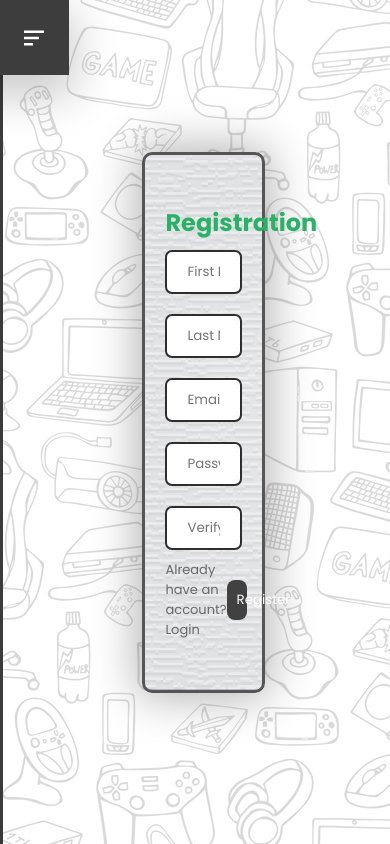
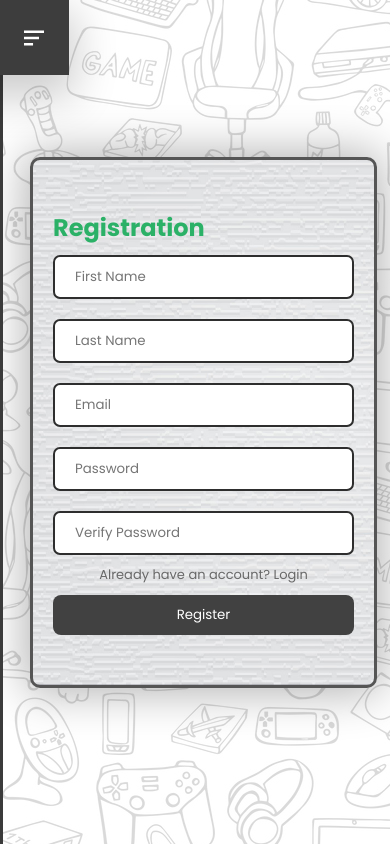
Before and after one commit to leonellcruz7/todo-app, a React (Create React App) app: page /register in a window 390 px wide. Built offline with nearby package versions, Linux system fonts and the light colour scheme; no server answers; a web font is replaced by a local one.

Commit message:
make mobile responsive

```diff
--- a/src/App.css
+++ b/src/App.css
@@ -143,7 +143,7 @@ button {
 
 /* contentarea */
 
-@media only screen and (max-width:850px) {
+@media only screen and (max-width:1300px) {
   .contentarea {
     flex-basis: 2900%;
   }
--- a/src/Components/Login.css
+++ b/src/Components/Login.css
@@ -8,7 +8,6 @@
 }
 
 .login .row {
-    background-color: aqua;
     width: 100%;
 }
 
--- a/src/Components/Navbar.css
+++ b/src/Components/Navbar.css
@@ -4,6 +4,7 @@
     position: fixed;
     background-color: rgb(59, 59, 59);
     overflow: hidden;
+    z-index: 1;
 
 }
 
@@ -93,9 +94,7 @@
         overflow: visible;
 
     }
-}
 
-@media only screen and (max-width: 850px) {
     .mobilenav {
         display: block;
     }
@@ -103,8 +102,6 @@
     .desktopnav {
         display: none;
     }
-
-
 
     .mobilenav .logo {
         display: flex;
@@ -121,6 +118,6 @@
         font-size: 30px;
         margin: 0 0px;
     }
+}
 
-
-}
+@media only screen and (max-width: 850px) {}
--- a/src/Components/Register.css
+++ b/src/Components/Register.css
@@ -61,3 +61,63 @@
 .register h2 {
     color: rgb(43, 177, 103);
 }
+
+@media only screen and (max-width:1300px) {
+    .register .card {
+        display: flex;
+        flex-direction: column;
+        background: url('../img/paper.jpg');
+        padding: 50px 20px;
+        border-radius: 10px;
+        margin: 30px;
+        width: 50%;
+        box-shadow: 0px 0px 45px 5px rgba(0, 0, 0, 0.3);
+        border: 3px solid #555;
+        background-size: cover;
+    }
+}
+
+@media only screen and (max-width:800px) {
+    .register .card {
+        display: flex;
+        flex-direction: column;
+        background: url('../img/paper.jpg');
+        padding: 50px 20px;
+        border-radius: 10px;
+        margin: 30px;
+        width: 70%;
+        box-shadow: 0px 0px 45px 5px rgba(0, 0, 0, 0.3);
+        border: 3px solid #555;
+        background-size: cover;
+    }
+}
+
+@media only screen and (max-width:600px) {
+    .register .footer {
+        display: flex;
+        flex-direction: column;
+        align-items: center;
+        justify-content: space-between;
+    }
+
+    .register button {
+        width: 100%;
+        margin-top: 10px;
+        padding: 10px;
+    }
+}
+
+@media only screen and (max-width:460px) {
+    .register .card {
+        display: flex;
+        flex-direction: column;
+        background: url('../img/paper.jpg');
+        padding: 50px 20px;
+        border-radius: 10px;
+        margin: 30px;
+        width: 90%;
+        box-shadow: 0px 0px 45px 5px rgba(0, 0, 0, 0.3);
+        border: 3px solid #555;
+        background-size: cover;
+    }
+}
```
Also changed, not shown: src/Components/All.css.
